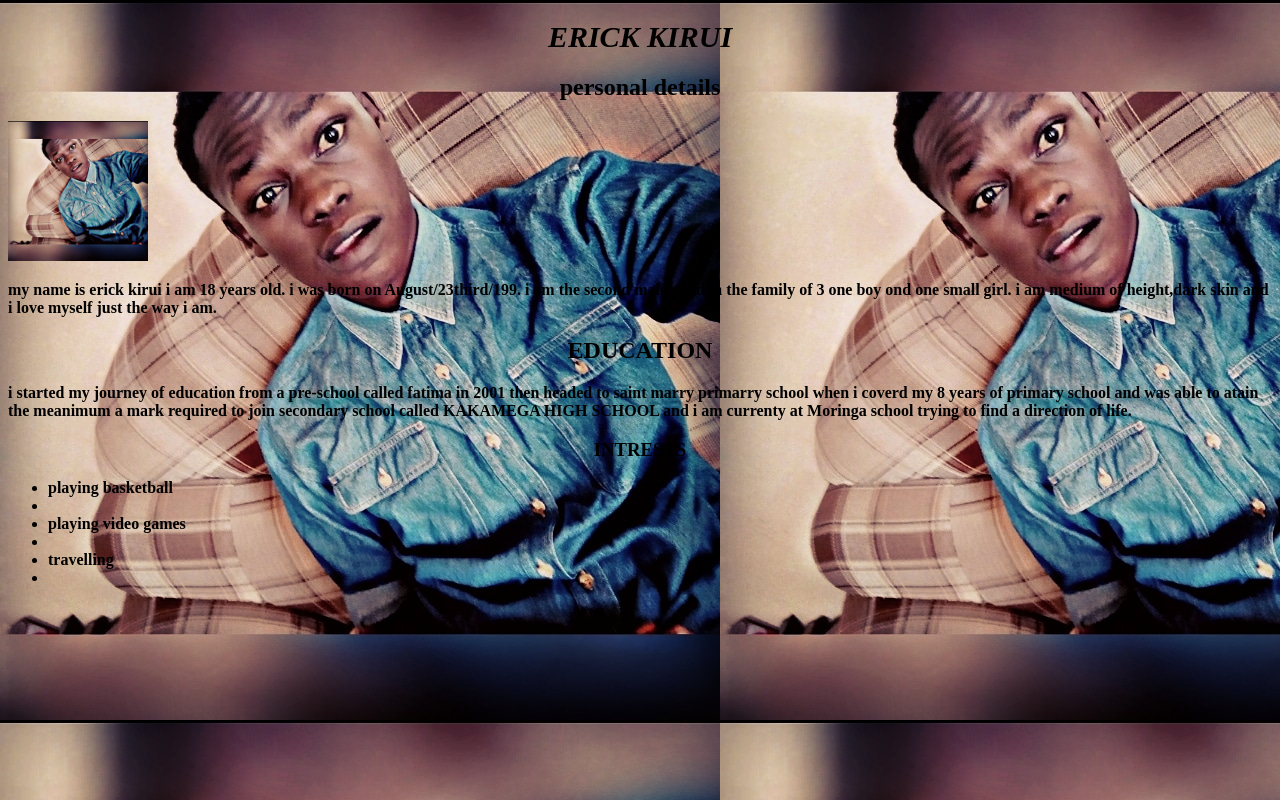
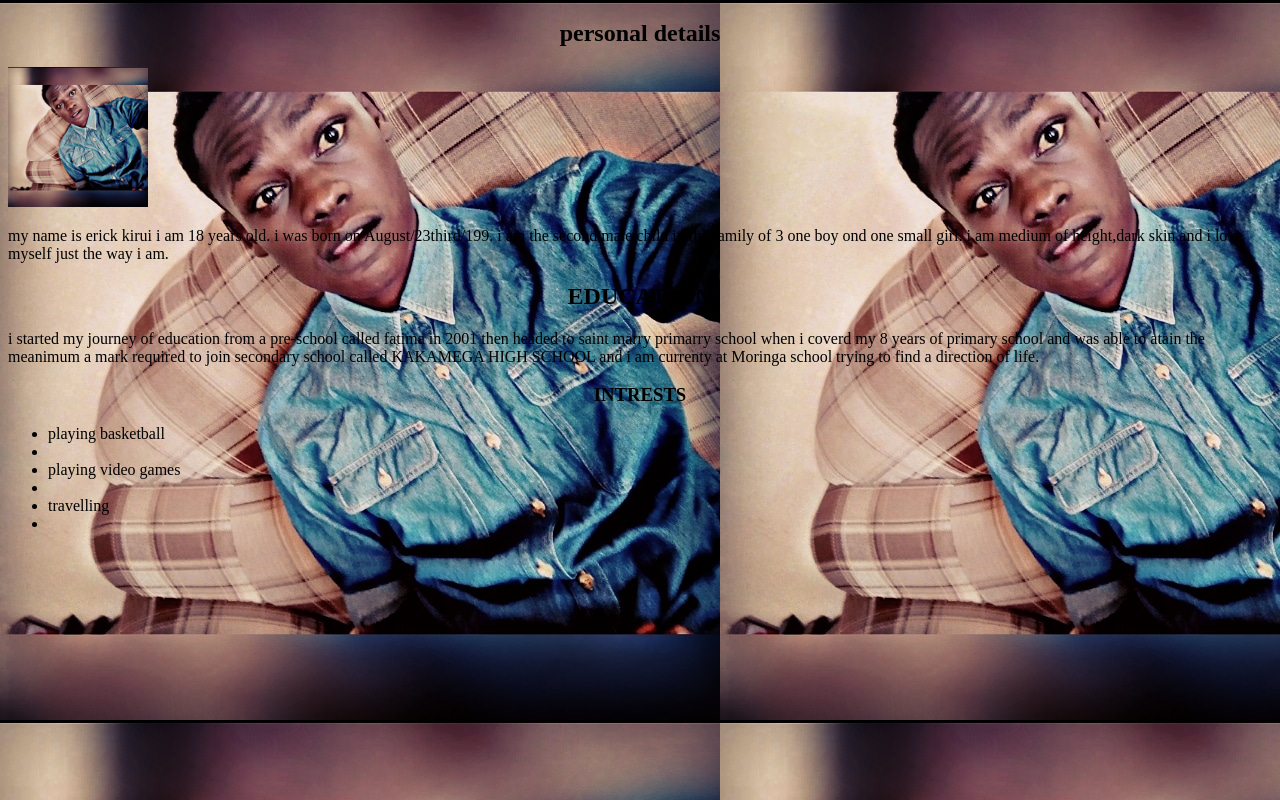
Before and after one commit to Erickkirui/project, a plain HTML site: page index.html in a window 1280 px wide. Drawn offline with Linux system fonts and the light colour scheme; files whose address does not match are found by name.

```diff
--- a/index.html
+++ b/index.html
@@ -6,7 +6,6 @@
     <title>portfolio</title>
   </head>
   <body>
-      <h1><strong>ERICK KIRUI<strong></h1>
             <h2>personal details</h2>
     <image class="tripp" src="images/erick.jpg" alt="image">
            <p class="erick">my name is erick kirui i am 18 years old.
```
